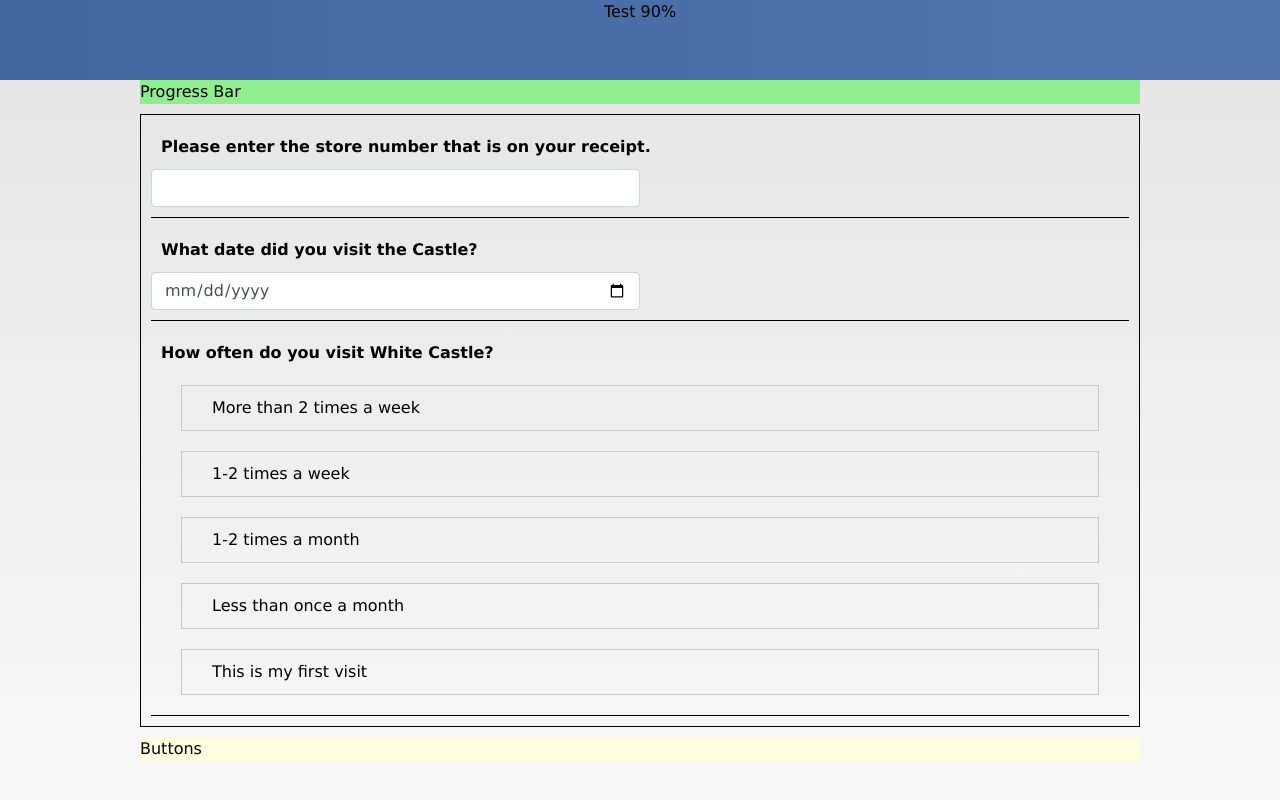
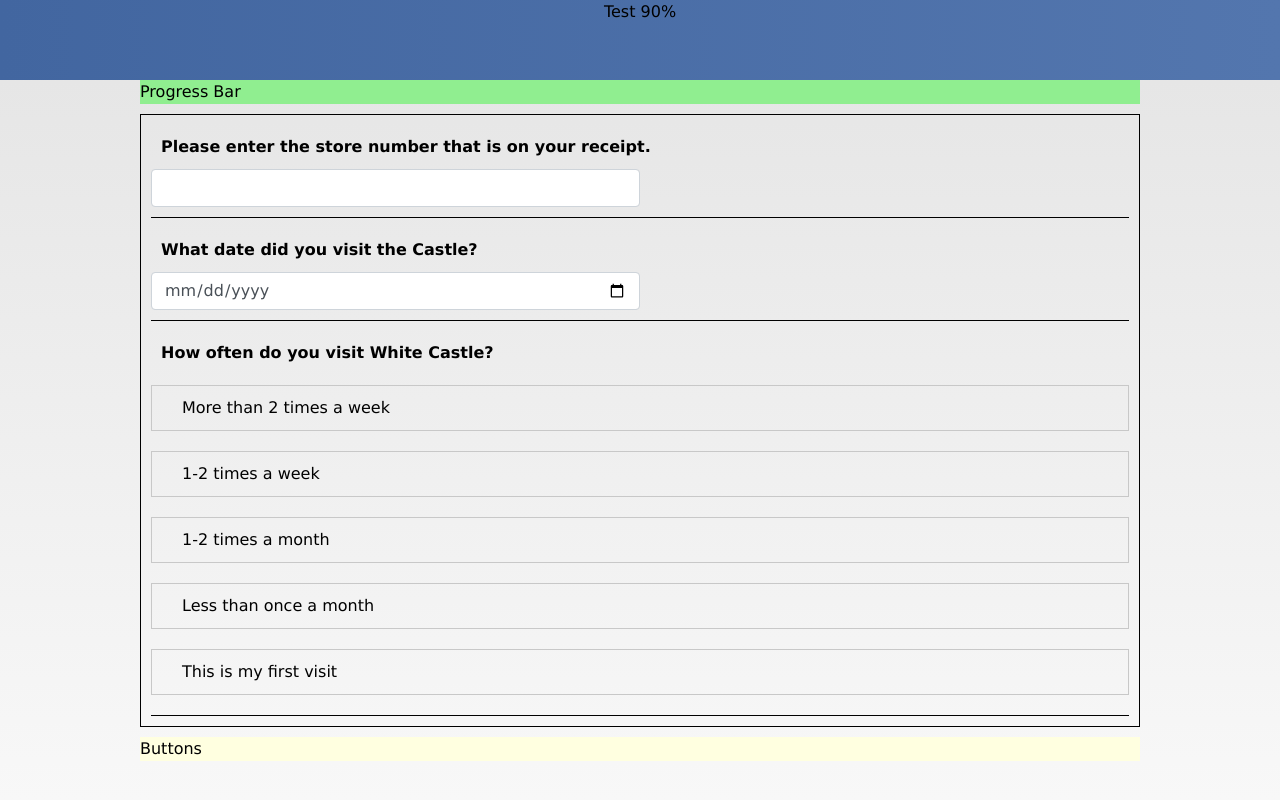
Before and after one commit to tatempro/tatempro.github.io, a plain HTML site: page index.html in a window 1280 px wide. Drawn offline with Linux system fonts and the light colour scheme.

Commit message:
margin size

```diff
--- a/css/main.css
+++ b/css/main.css
@@ -106,7 +106,7 @@ body {
 
 .multipleChoice label {
     display: flex;
-    margin: 10px 30px;
+    margin: 10px 0px;
     padding: 10px 30px;
     min-width: 150px;
     border: 1px solid RGB(200, 200, 200);
```
